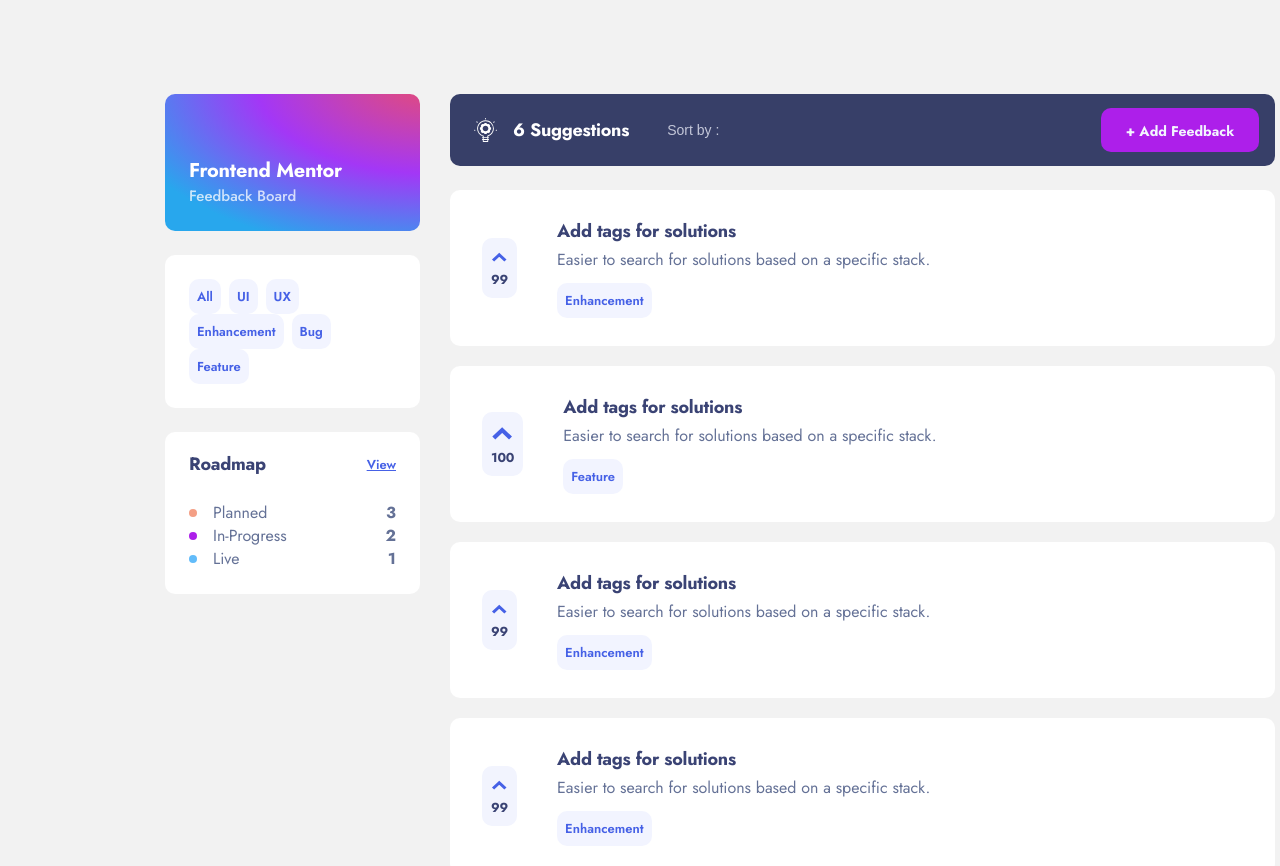
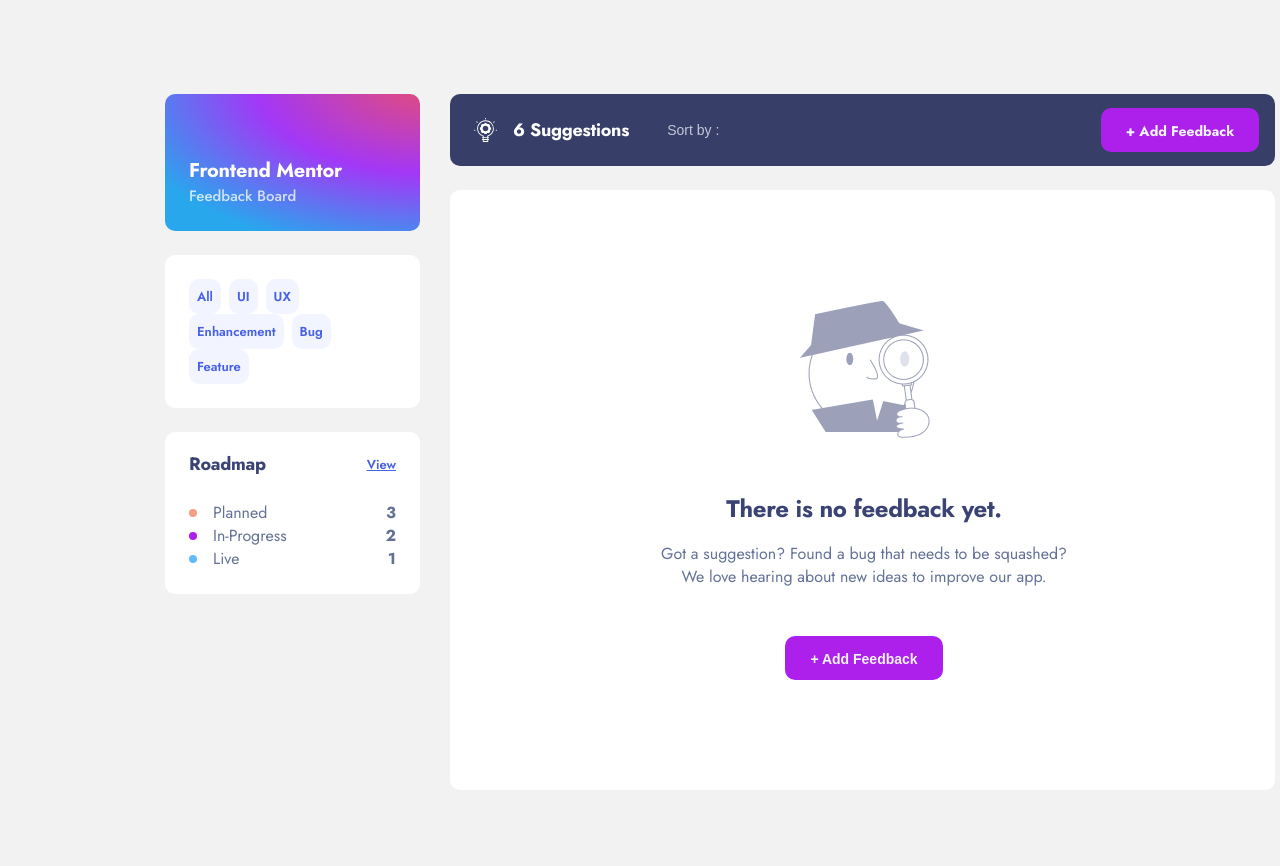
Before and after one commit to pokiza1228/reactjs, a React (Create React App) app: page / in a window 1280 px wide. Shown: the top 866 px of the page. Built offline with nearby package versions, Linux system fonts and the light colour scheme.

Commit message:
not-feedback

```diff
--- /dev/null
+++ b/src/components/not-feedback/not-fedbeck.js
@@ -0,0 +1,14 @@
+import img from "../../assets/imges/not-feedbeck.png"
+import LinkMain from "../main-link/main-link"
+import "./not-feedback.scss"
+const NotFeedbeck = ()=> {
+    return (
+        <div className="not-feedback">
+            <img className="not-feedback__img" src={img}/>
+            <h2 className="not-feedback__title">There is no feedback yet.</h2>
+            <p className="not-feedback__text">Got a suggestion? Found a bug that needs to be squashed? We      love hearing about new ideas to improve our app.</p>
+            <LinkMain className="not-feedback__link">+ Add Feedback</LinkMain>
+        </div>
+    )
+}
+export default NotFeedbeck;
--- /dev/null
+++ b/src/components/not-feedback/not-feedback.scss
@@ -0,0 +1,33 @@
+.not-feedback {
+    width: 825px;
+    background-color: #FFFFFF;
+    border-radius: 10px;
+    padding: 111px 206px 110px 209px;
+    display: flex;
+    flex-direction: column;
+    align-items: center;
+    justify-content: center;
+}
+.not-feedback__img {
+    margin-bottom: 53px;
+}
+.not-feedback__title {
+    font-weight: 700;
+    font-size: 24px;
+    line-height: 35px;
+    text-align: center;
+    letter-spacing: -0.333333px;
+    color: #3A4374;
+    margin-bottom: 16px;
+}
+.not-feedback__text {
+    font-weight: 400;
+    font-size: 16px;
+    line-height: 23px;
+    text-align: center;
+    color: #647196;
+    margin-bottom: 48px;
+}
+.not-feedback__link {
+    border: none;
+}
--- a/src/components/wrapper-comment/wrapper-comment.js
+++ b/src/components/wrapper-comment/wrapper-comment.js
@@ -1,5 +1,9 @@
 import Comment from "../comment/comment";
+import NotFeedbeck from "../not-feedback/not-fedbeck";
+
+
 const CommentWrapper = () => {
+    if (false) {
         return (
             <ul className="comment-wrapper">
                 <Comment
@@ -40,5 +44,11 @@
                 />
             </ul>
         )
+    } else {
+        return (
+            <NotFeedbeck />
+        )
+    }
+
 }
 export default CommentWrapper;
```
Also changed, not shown: src/assets/imges/not-feedbeck.png (added). Lines whose indentation alone changed are shown as unchanged.
